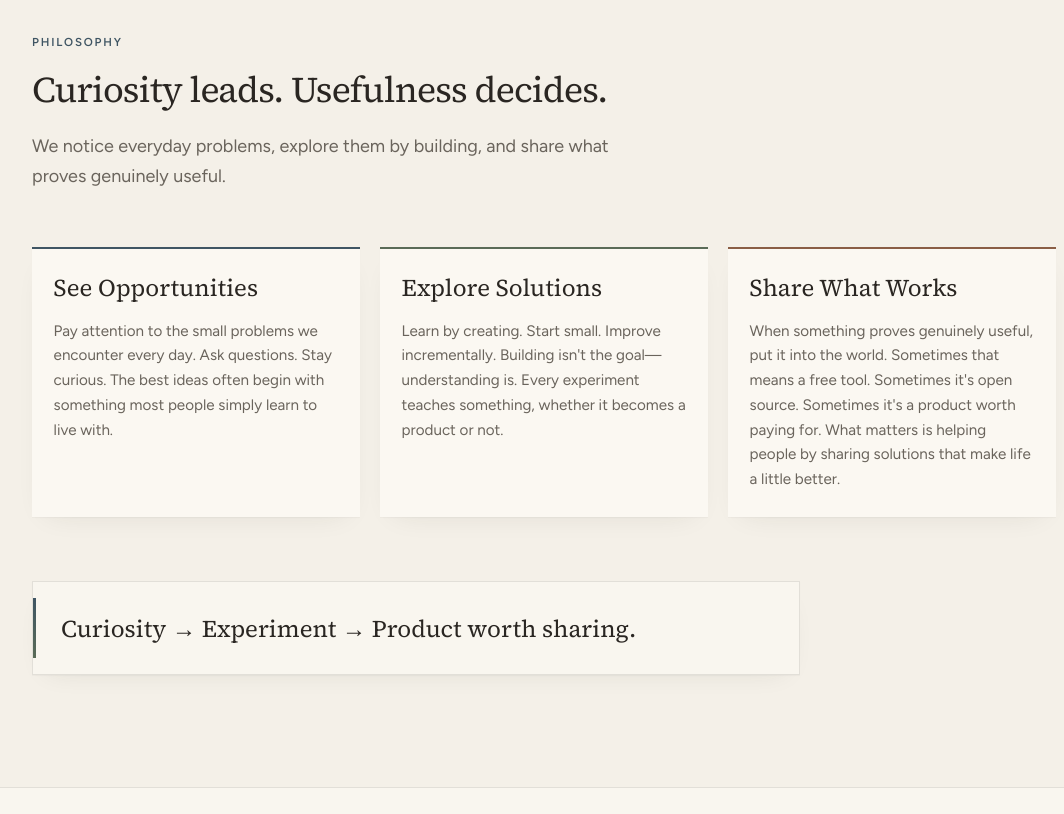
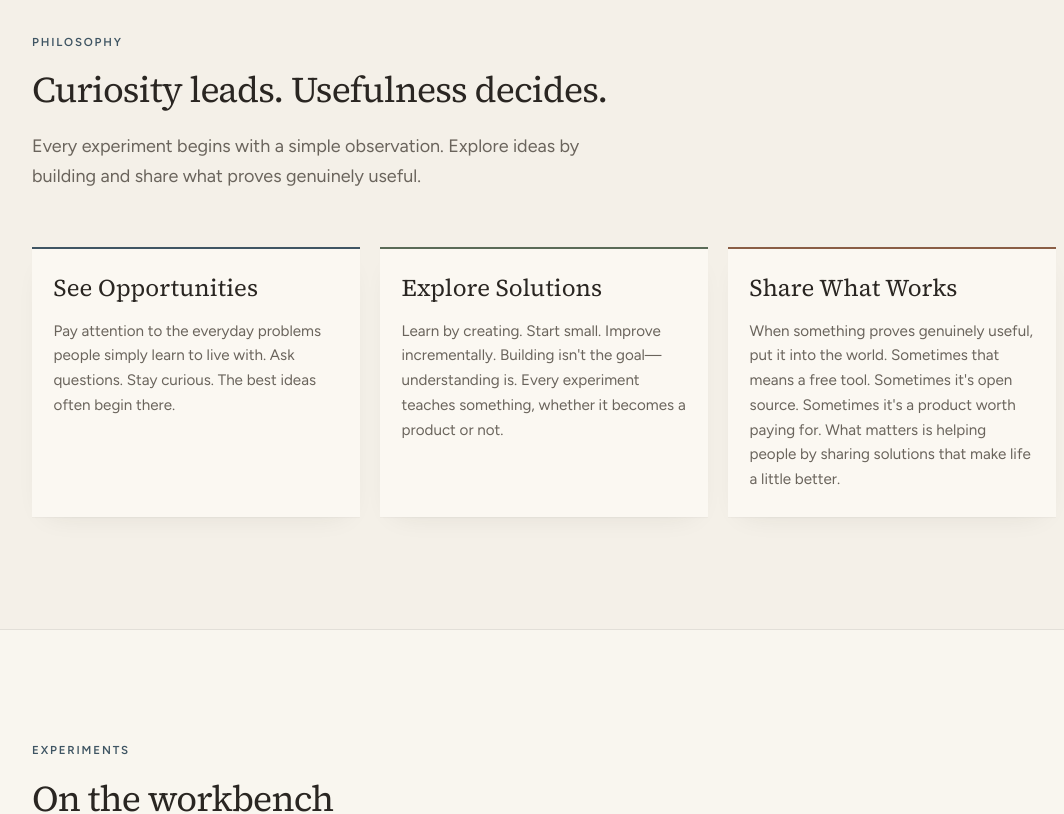
Before and after one commit to bears4life-utsf/BigSandLabs, a Next.js app: page / in a window 1280 px wide. Shown: the part 880-1694 px from the top of the page, without its empty margins (96-1160 px from the left). Built offline with nearby package versions, Linux system fonts and the light colour scheme.

Commit message:
Rewrite Philosophy as principles, without organizational voice.
Co-authored-by: Cursor <cursoragent@cursor.com>

```diff
--- a/src/app/globals.css
+++ b/src/app/globals.css
@@ -379,30 +379,6 @@ body {
   border-top-color: var(--rust);
 }
 
-.philosophy-callout {
-  position: relative;
-  border: 1px solid var(--border);
-  background: color-mix(in srgb, var(--background-elevated) 88%, var(--surface));
-  padding: 1.5rem 1.5rem 1.5rem 1.4rem;
-  box-shadow: var(--shadow-soft);
-}
-
-@media (min-width: 640px) {
-  .philosophy-callout {
-    padding: 1.85rem 2rem 1.85rem 1.75rem;
-  }
-}
-
-.philosophy-callout::before {
-  content: "";
-  position: absolute;
-  top: 1rem;
-  bottom: 1rem;
-  left: 0;
-  width: 3px;
-  background: linear-gradient(180deg, var(--accent), var(--sage));
-}
-
 .experiment-card {
   display: flex;
   height: 100%;
--- a/src/components/Philosophy.tsx
+++ b/src/components/Philosophy.tsx
@@ -35,12 +35,6 @@ export function Philosophy() {
             </li>
           ))}
         </ul>
-
-        <blockquote className="philosophy-callout mt-16 max-w-3xl">
-          <p className="font-serif text-xl leading-snug text-foreground sm:text-2xl">
-            {philosophy.guidingPrinciple}
-          </p>
-        </blockquote>
       </div>
     </section>
   );
--- a/src/content/site.ts
+++ b/src/content/site.ts
@@ -17,8 +17,7 @@ export const site = {
   hero: {
     eyebrow: "Curiosity-Driven Software",
     headline: "Build What Matters.",
-    supporting:
-      "Big Sand Labs exists because the best software starts with curiosity.",
+    supporting: "Every experiment begins with a simple observation.",
     primaryCta: { label: "Explore Experiments", href: "#experiments" },
     secondaryCta: { label: "Why Big Sand Labs?", href: "#philosophy" },
     progression: ["Observe", "Experiment", "Share"] as const,
@@ -27,14 +26,12 @@ export const site = {
     eyebrow: "Philosophy",
     headline: "Curiosity leads. Usefulness decides.",
     intro:
-      "We notice everyday problems, explore them by building, and share what proves genuinely useful.",
-    guidingPrinciple:
-      "Curiosity → Experiment → Product worth sharing.",
+      "Every experiment begins with a simple observation. Explore ideas by building and share what proves genuinely useful.",
     principles: [
       {
         title: "See Opportunities",
         description:
-          "Pay attention to the small problems we encounter every day. Ask questions. Stay curious. The best ideas often begin with something most people simply learn to live with.",
+          "Pay attention to the everyday problems people simply learn to live with. Ask questions. Stay curious. The best ideas often begin there.",
       },
       {
         title: "Explore Solutions",
```
